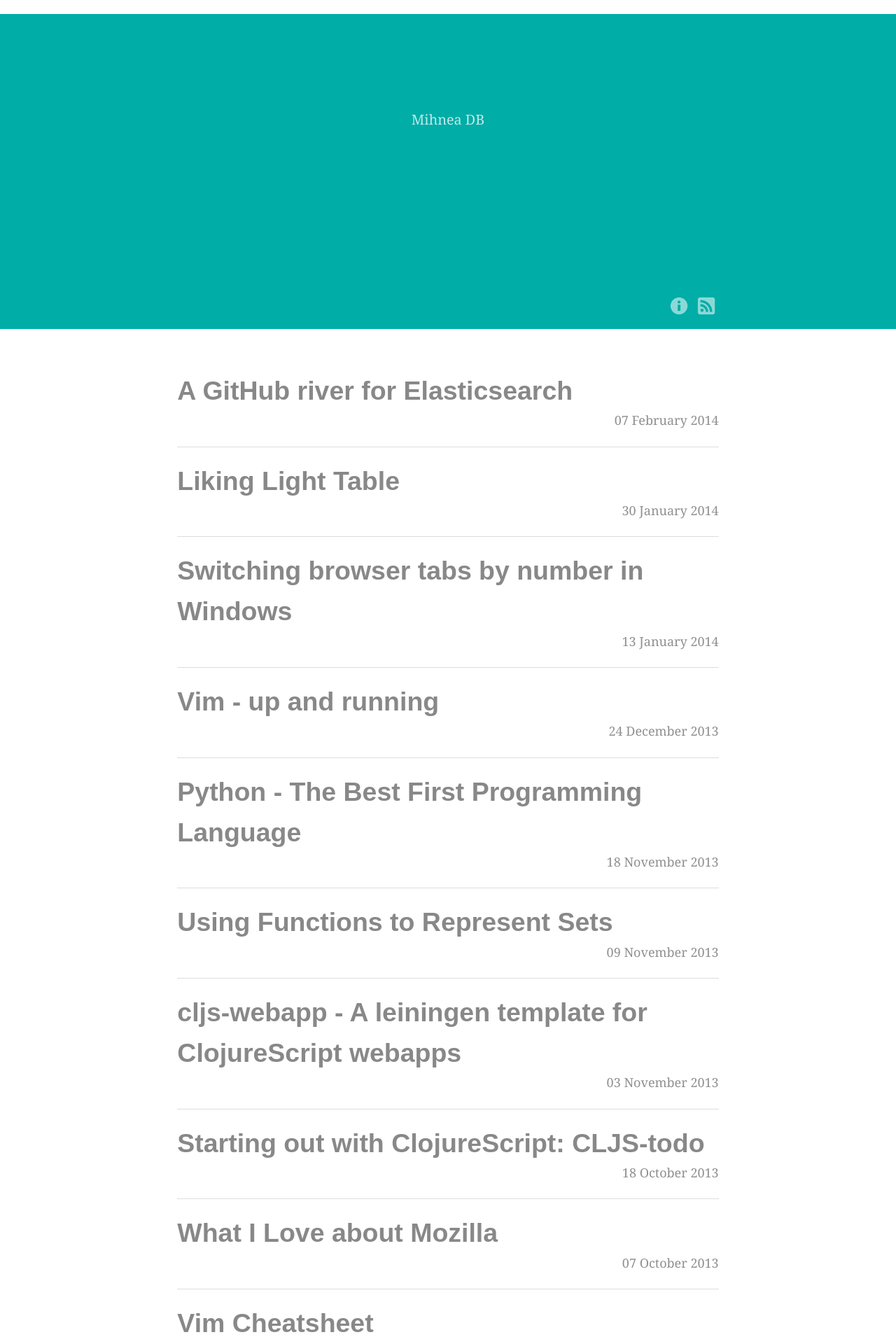
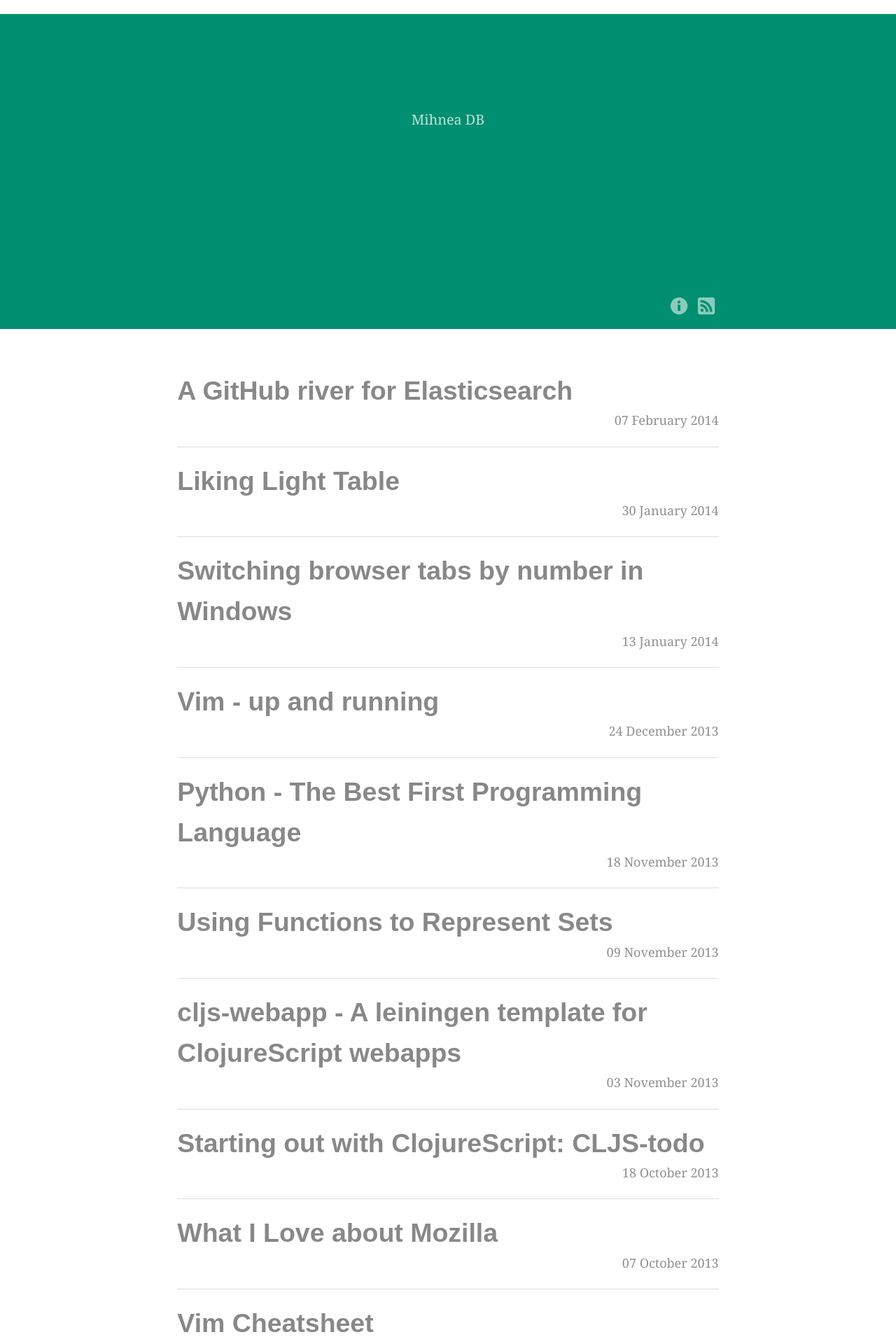
Before and after one commit to mihneadb/mihneadb.github.io, a Jekyll site: the page built from index.html, in a window 1280 px wide. Shown: the top 1920 px of the page at 70% size. Built offline with Jekyll 4.4.1, drawn with Linux system fonts in a browser that asks for light colours; Markdown is read by kramdown in place of the engine named in the settings.

Commit message:
Darker bg color.

```diff
--- a/css/site.css
+++ b/css/site.css
@@ -46,7 +46,7 @@ code {
 
 .header {
   position: relative;
-  background-color: #00ada7;
+  background-color: #008f70;
   height: 50vh; }
   .header h1, .header h2 {
     margin-top: 0px;
--- a/scss/site.scss
+++ b/scss/site.scss
@@ -3,7 +3,7 @@ $color-red: #DE3961;
 $color-green: #A4E670;
 $color-light-yellow: #FFFFDC;
 $color-light-teal:#B3EECC;
-$color-teal: #00ADA7;
+$color-dark-green: #008F70;
 
 $media-query-breakpoint: 767px;
 $color-light-smoke: rgba(255, 255, 255, 0.75);
@@ -66,7 +66,7 @@ code {
 
 .header {
     position: relative;
-    background-color: $color-teal;
+    background-color: $color-dark-green;
     height: 50vh;
 
     h1, h2 {
```
